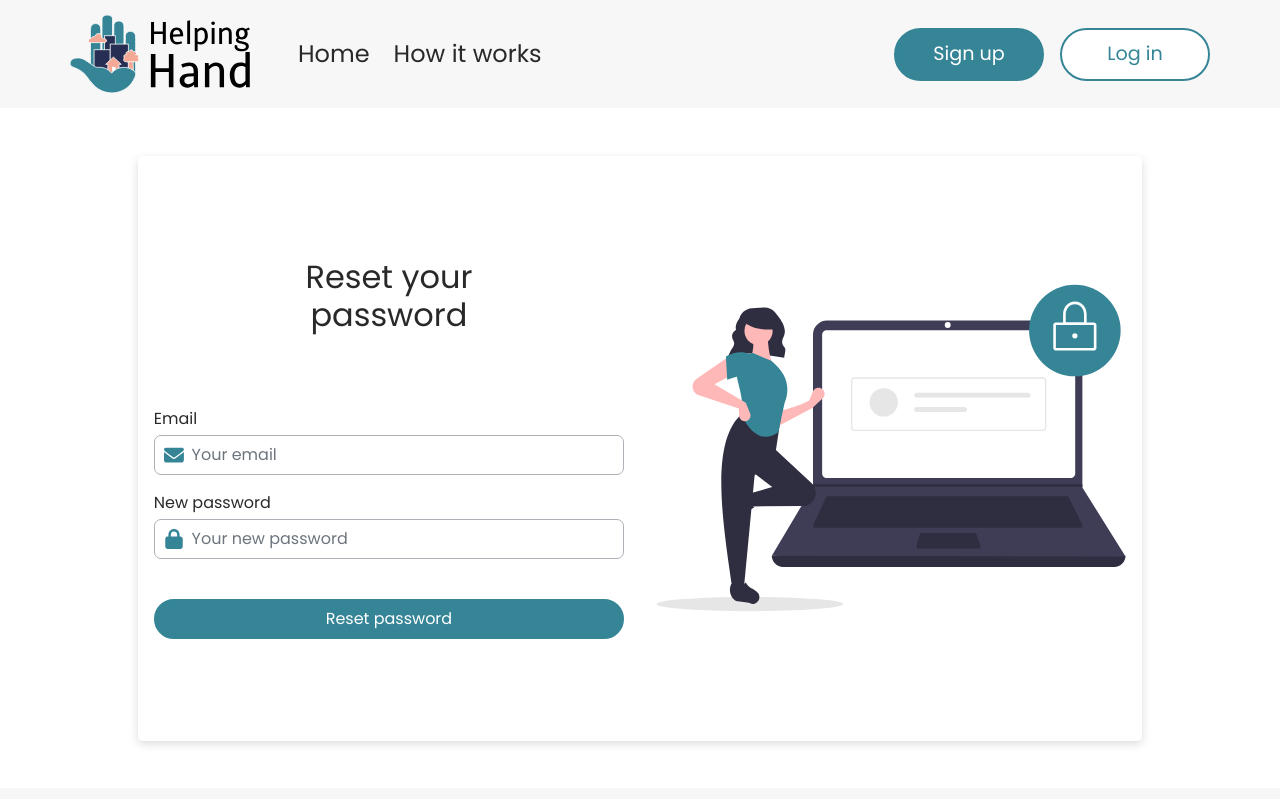
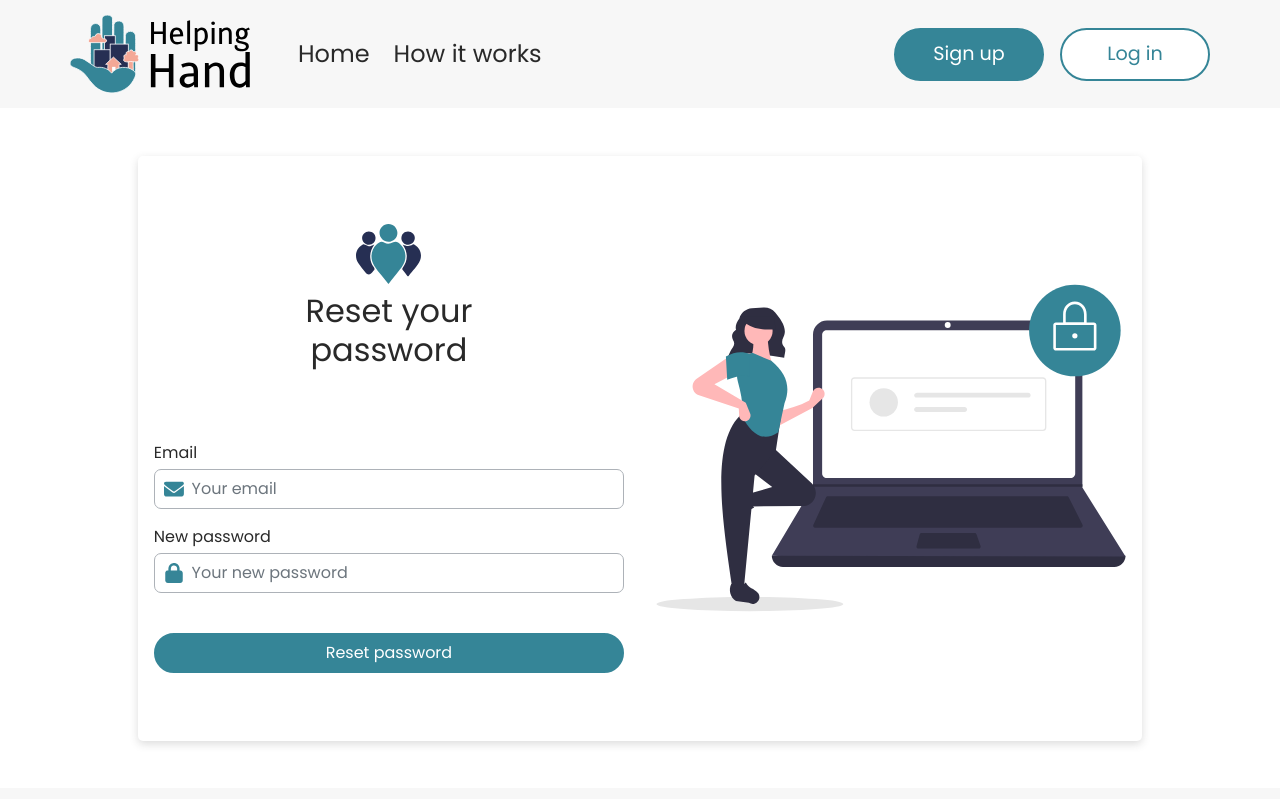
Before and after one commit to MathieuParadis/helping-hand, a React (Create React App) app: page /reset-password in a window 1280 px wide. Shown: the top 799 px of the page. Built offline with nearby package versions, Linux system fonts and the light colour scheme.

Commit message:
edited auth pages

```diff
--- a/src/pages/Auth/ForgottenPassword.jsx
+++ b/src/pages/Auth/ForgottenPassword.jsx
@@ -4,6 +4,7 @@ import { NavLink } from 'react-router-dom';
 
 // ASSETS IMPORTS
 import forgotten_password_illustration from '../../assets/images/forgotten_password_illustration.svg';
+import auth_logo from '../../assets/logos/auth_logo.svg';
 import mail_icon from '../../assets/logos/mail_logo.svg';
 
 const ForgottenPassword = () => {
@@ -19,6 +20,7 @@ const ForgottenPassword = () => {
             <img src={forgotten_password_illustration} alt="Forgotten password illustration" className="illustration" />
           </div>
           <div className="box-right d-flex flex-column justify-content-center col-12 col-md-6 ps-md-3">
+            <img src={auth_logo} alt="authentification logo" className="auth-logo align-self-center mb-2" />
             <h2 className="text-center pb-4 mb-5">Forgot your<br></br>password?</h2>
             <div className="form-container">
               <form onSubmit={postResetPasswordInstructionsRequest}>
--- a/src/pages/Auth/ResetPassword.jsx
+++ b/src/pages/Auth/ResetPassword.jsx
@@ -4,6 +4,7 @@ import { NavLink } from 'react-router-dom';
 
 // ASSETS IMPORTS
 import reset_password_illustration from '../../assets/images/reset_password_illustration.svg';
+import auth_logo from '../../assets/logos/auth_logo.svg';
 import mail_icon from '../../assets/logos/mail_logo.svg';
 import lock_icon from '../../assets/logos/lock_logo.svg';
 
@@ -19,6 +20,7 @@ const ResetPassword = () => {
             <img src={reset_password_illustration} alt="Reset password illustration" className="illustration" />
           </div>
           <div className="box-right d-flex flex-column justify-content-center col-12 col-md-6 pe-md-3">
+            <img src={auth_logo} alt="authentification logo" className="auth-logo align-self-center mb-2" />
             <h2 className="text-center pb-4 mb-5">Reset your<br></br>password</h2>
             <div className="form-container">
               <form onSubmit={postResetPasswordRequest}>
--- a/src/pages/Auth/Signin.jsx
+++ b/src/pages/Auth/Signin.jsx
@@ -4,7 +4,7 @@ import { NavLink } from 'react-router-dom';
 
 // ASSETS IMPORTS
 import login_pattern from '../../assets/images/login_pattern.svg';
-import login_logo from '../../assets/logos/login_logo.svg';
+import auth_logo from '../../assets/logos/auth_logo.svg';
 import mail_icon from '../../assets/logos/mail_logo.svg';
 import lock_icon from '../../assets/logos/lock_logo.svg';
 
@@ -21,7 +21,7 @@ const Signin = () => {
             <img src={login_pattern} alt="sign in pattern illustration" className="pattern" />
           </div>
           <div className="box-right d-flex flex-column justify-content-center col-12 col-md-6 p-3">
-            <img src={login_logo} alt="login logo" className="login-logo align-self-center mb-2" />
+            <img src={auth_logo} alt="authentification logo" className="auth-logo align-self-center mb-2" />
             <h2 className="text-center pb-4 mb-5">Welcome back!</h2>
             <div className="form-container">
               <form onSubmit={LoginPostRequest}>
--- a/src/styles/pages/_forgotten_password.scss
+++ b/src/styles/pages/_forgotten_password.scss
@@ -19,6 +19,10 @@
       }
 
       .box-right {
+        .auth-logo {
+          width: 65px;
+        }
+
         .input {
           position: relative;
           display: block;
--- a/src/styles/pages/_reset_password.scss
+++ b/src/styles/pages/_reset_password.scss
@@ -19,6 +19,10 @@
       }
 
       .box-right {
+        .auth-logo {
+          width: 65px;
+        }
+
         .input {
           position: relative;
           display: block;
--- a/src/styles/pages/_signin.scss
+++ b/src/styles/pages/_signin.scss
@@ -30,7 +30,7 @@
       }
 
       .box-right {
-        .login-logo {
+        .auth-logo {
           width: 65px;
         }
 
```
Also changed, not shown: src/assets/logos/auth_logo.svg (renamed from src/assets/logos/login_logo.svg).
